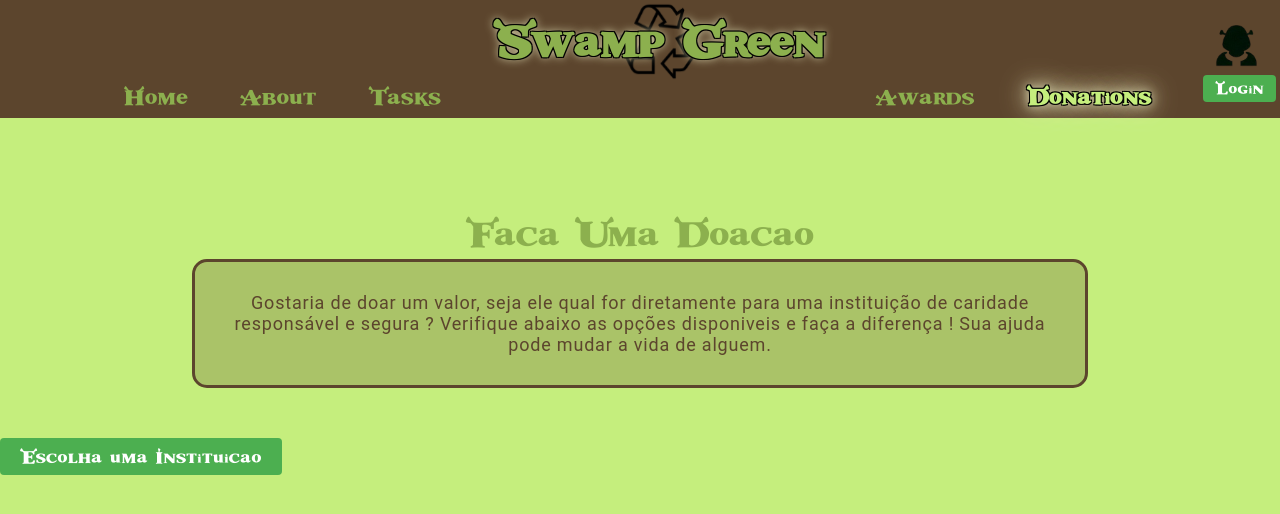
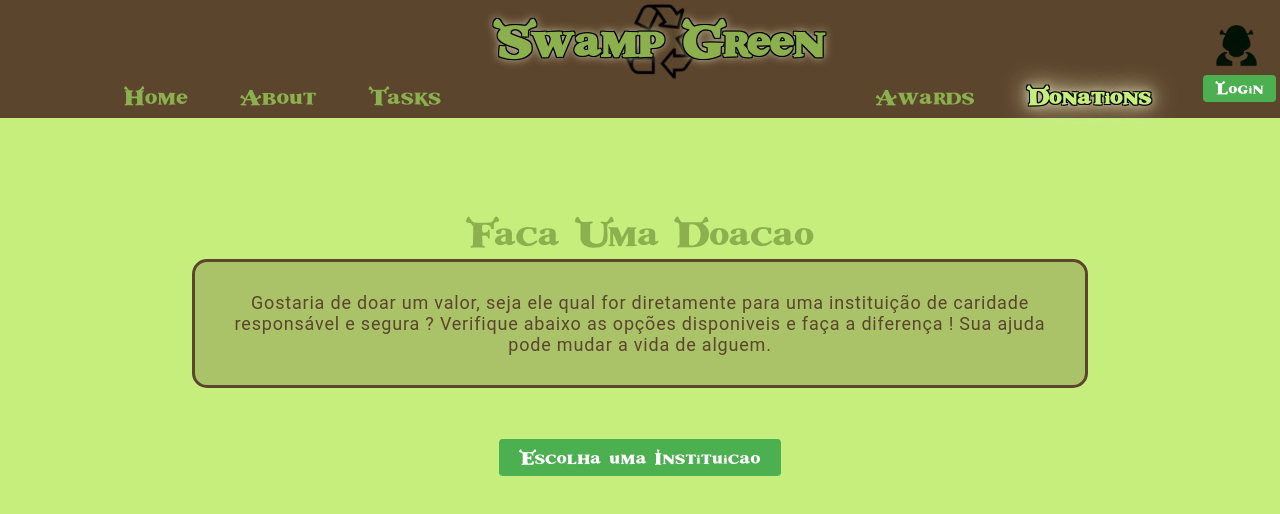
Before and after one commit to 33av/SwampGreenA3, an Angular app: page /donations in a window 1280 px wide. Shown: the top 514 px of the page. Built offline with nearby package versions, Linux system fonts and the light colour scheme.

Commit message:
Realizei algumas implementações na donations page , melhorei um pouco o CSS também

```diff
--- a/src/app/donations-page/donations-page.component.css
+++ b/src/app/donations-page/donations-page.component.css
@@ -43,7 +43,14 @@ p {
 
 
 
+.doacaoGeral{
 
+  margin: 0 auto;
+  position: relative;
+  text-align: center;
+  line-height: 2.5;
+
+}
 
 
 
@@ -58,13 +65,18 @@ p {
   }
 
   .dropdown {
-    position: relative;
-    display: inline-block;
+
+    /* display: inline-block; */
     margin: 0 auto;
     position: relative;
     text-align: center;
-    justify-content: center;
+
   }
+
+  #doacaoValor{
+    height: 30px;
+  }
+
 
   .dropdown-button {
     background-color: #4CAF50;
@@ -95,7 +107,7 @@ p {
   .dropdown-list li {
     padding: 10px;
 
-    text-align: left;
+    text-align: center;
   }
 
   .dropdown-list li:hover {
@@ -104,7 +116,7 @@ p {
 
   .doacao-button {
     margin-top: 20px;
-    background-color: #ff9800;
+    background-color: #4CAF50;
     color: white;
     padding: 10px 20px;
     border: none;
@@ -113,5 +125,14 @@ p {
   }
 
   .doacao-button:hover {
-    background-color: #fb8c00;
+    background-color: #45a049;
   }
+
+
+  .botoesFinais{
+    height: 40px;
+    gap: 10px;
+    letter-spacing: 5px;
+    margin-left: 10px;
+    margin-right: 10px;
+  }
--- a/src/app/donations-page/donations-page.component.html
+++ b/src/app/donations-page/donations-page.component.html
@@ -7,6 +7,9 @@
     </div>
 </section>
 
+
+
+<div class="doacaoGeral">
 
 <!-- Caixa de seleção para instituições -->
 <div class="dropdown">
@@ -46,7 +49,11 @@
     <div class="popup-content">
       <h4>Confirmacao de Doacao</h4>
       <p>Voce deseja doar R${{ doacaoValor }} para a instituicao {{ selectedInstituicao }}?</p>
-      <button (click)="confirmarDoacao()">Confirmar</button>
-      <button (click)="cancelarDoacao()">Cancelar</button>
+      <button class ="botoesFinais" (click)="cancelarDoacao()">Cancelar</button>
+      <button class ="botoesFinais" (click)="confirmarDoacao()">Confirmar</button>
     </div>
   </div>
+
+</div>
+
+</div>
--- a/src/app/donations-page/donations-page.component.ts
+++ b/src/app/donations-page/donations-page.component.ts
@@ -55,6 +55,7 @@ export class DonationsPageComponent {
   // Função para cancelar a doação
   cancelarDoacao(): void {
     this.isPopupVisible = false; // Fecha o popup
+    alert(' Você cancelou sua doação, 3 burros órfãos acabaram de partir pro além . ')
   }
 
   // Função para resetar a doação
--- a/src/app/header/header.component.css
+++ b/src/app/header/header.component.css
@@ -63,7 +63,7 @@ li {
     display: flex;
     align-items: center;
     justify-content: flex-start;
-  cursor: pointer;
+
 
   }
 
@@ -93,7 +93,7 @@ li {
     color: #C5EE7D;
     border: none;
     border-radius: 4px;
-    cursor: pointer;
+
 }
 
 /* Alteração na cor ao passar o mouse sobre o botão de logout */
--- a/src/app/login-page/login-page.component.html
+++ b/src/app/login-page/login-page.component.html
@@ -9,7 +9,7 @@
             <h2>Crie sua conta</h2>
             <div class="form-group">
                 <img src="../../assets/img/login-icon.png" alt="User Icon">
-                <input type="text" placeholder="Nome" [(ngModel)]="name">
+                <input type="text" placeholder="Nome" maxlength="30" [(ngModel)]="name">
             </div>
             <div class="form-group">
                 <img src="../../assets/img/email-icon.svg" alt="Email Icon">
```
